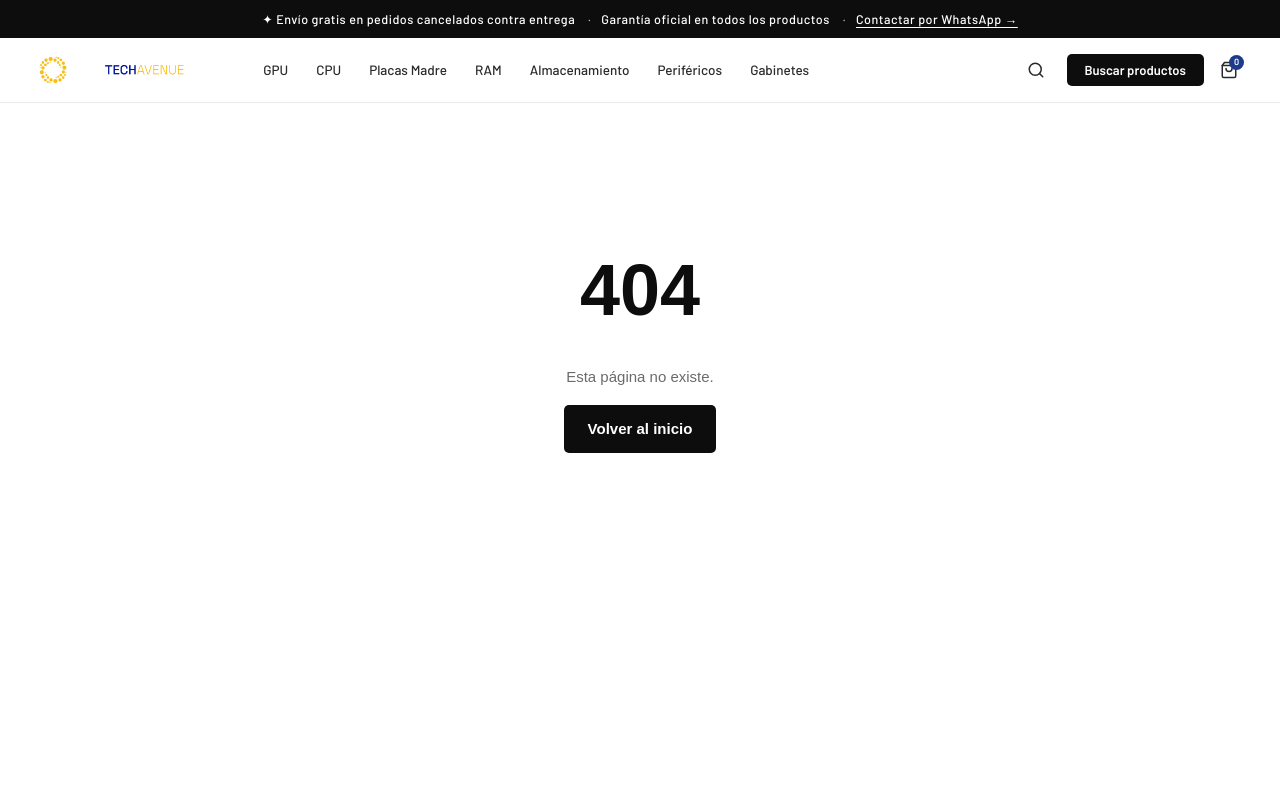
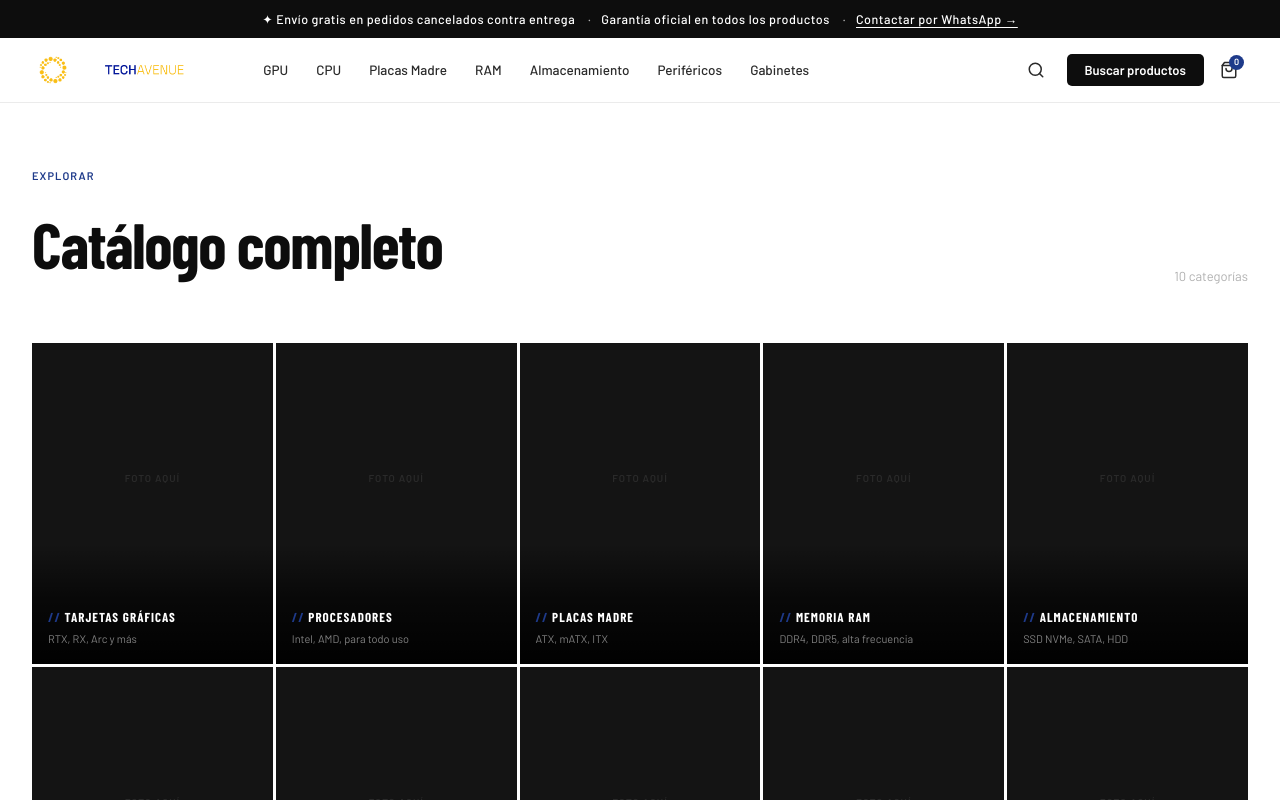
Before and after one commit to weswurld1/techavenue, a Next.js app: page /productos in a window 1280 px wide. Before the commit this address had no page. Shown: the top 800 px of the page. Built offline with nearby package versions, Linux system fonts and the light colour scheme; a web font is replaced by a local one.

Commit message:
admin-panel

```diff
--- /dev/null
+++ b/app/productos/page.jsx
@@ -0,0 +1,86 @@
+import Link from 'next/link'
+
+const CATEGORIAS = [
+  { href: '/categoria/gpu',             label: 'Tarjetas Gráficas', desc: 'RTX, RX, Arc y más',              img: '/images/categorias/gpu.png' },
+  { href: '/categoria/cpu',             label: 'Procesadores',      desc: 'Intel, AMD, para todo uso',       img: '/images/categorias/cpu.png' },
+  { href: '/categoria/placas-madre',    label: 'Placas Madre',      desc: 'ATX, mATX, ITX',                  img: '/images/categorias/motherboard.png' },
+  { href: '/categoria/ram',             label: 'Memoria RAM',       desc: 'DDR4, DDR5, alta frecuencia',     img: '/images/categorias/ram.png' },
+  { href: '/categoria/almacenamiento',  label: 'Almacenamiento',    desc: 'SSD NVMe, SATA, HDD',             img: '/images/categorias/ssd.png' },
+  { href: '/categoria/refrigeracion',   label: 'Refrigeración',     desc: 'Aire, liquida, pasta térmica',    img: '/images/categorias/cooling.png' },
+  { href: '/categoria/perifericos',     label: 'Periféricos',       desc: 'Teclados, mouse, headsets',       img: '/images/categorias/perifericos.png' },
+  { href: '/categoria/gabinetes',       label: 'Gabinetes',         desc: 'Full tower, mid tower, mini ITX', img: '/images/categorias/gabinete.png' },
+  { href: '/categoria/fuentes-de-poder',label: 'Fuentes de Poder',  desc: '80+ Bronze, Gold, Platinum',      img: '/images/categorias/psu.png' },
+  { href: '/categoria/redes',           label: 'Redes',             desc: 'WiFi, ethernet, switches',        img: '/images/categorias/redes.png' },
+]
+
+export default function ProductosPage() {
+  return (
+    <div style={{ maxWidth: 1360, margin: '0 auto', padding: '64px 32px 96px' }}>
+
+      <div style={{ marginBottom: 48 }}>
+        <div style={{ fontSize: 11, fontWeight: 700, letterSpacing: '0.1em', textTransform: 'uppercase', color: '#1E3A8A', marginBottom: 8 }}>
+          Explorar
+        </div>
+        <div style={{ display: 'flex', alignItems: 'flex-end', justifyContent: 'space-between' }}>
+          <h1 style={{ fontFamily: 'var(--font-display)', fontWeight: 800, fontSize: 'clamp(40px, 5vw, 64px)', color: 'var(--black)', letterSpacing: '-0.02em', margin: 0 }}>
+            Catálogo completo
+          </h1>
+          <span style={{ fontSize: 13, color: 'var(--gray-400)', marginBottom: 8 }}>{CATEGORIAS.length} categorías</span>
+        </div>
+      </div>
+
+      <div style={{ display: 'grid', gridTemplateColumns: 'repeat(5, 1fr)', gap: 3 }}>
+        {CATEGORIAS.map((cat) => (
+          <Link
+            key={cat.href}
+            href={cat.href}
+            style={{
+              position: 'relative',
+              aspectRatio: '3/4',
+              background: '#141414',
+              overflow: 'hidden',
+              cursor: 'pointer',
+              display: 'block',
+              textDecoration: 'none',
+              transition: 'transform 0.3s ease, box-shadow 0.3s ease',
+            }}
+            onMouseEnter={e => {
+              e.currentTarget.style.transform = 'translateY(-6px) scale(1.02)'
+              e.currentTarget.style.boxShadow = '0 16px 40px rgba(0,0,0,0.3)'
+              e.currentTarget.style.zIndex = '2'
+            }}
+            onMouseLeave={e => {
+              e.currentTarget.style.transform = 'none'
+              e.currentTarget.style.boxShadow = 'none'
+              e.currentTarget.style.zIndex = '1'
+            }}
+          >
+            <div style={{
+              position: 'absolute', inset: 0,
+              display: 'flex', alignItems: 'center', justifyContent: 'center',
+              padding: '20px 20px 72px',
+              transition: 'filter 0.4s ease',
+            }}>
+              <div style={{ width: '100%', height: '100%', display: 'flex', alignItems: 'center', justifyContent: 'center', fontSize: 10, fontWeight: 600, textTransform: 'uppercase', letterSpacing: '0.1em', color: '#2a2a2a' }}>
+                foto aquí
+              </div>
+            </div>
+
+            <div style={{ position: 'absolute', bottom: 0, left: 0, right: 0, height: 120, background: 'linear-gradient(to top, rgba(0,0,0,0.95) 0%, rgba(0,0,0,0.6) 55%, transparent 100%)', zIndex: 1 }} />
+
+            <div style={{ position: 'absolute', inset: 0, border: '1.5px solid transparent', transition: 'border-color 0.2s', zIndex: 2, pointerEvents: 'none' }} />
+
+            <div style={{ position: 'absolute', bottom: 0, left: 0, right: 0, padding: '12px 16px 16px', zIndex: 2 }}>
+              <div style={{ fontFamily: 'var(--font-display)', fontWeight: 700, fontSize: 13, color: 'var(--white)', letterSpacing: '0.08em', textTransform: 'uppercase', marginBottom: 3 }}>
+                <em style={{ color: '#1E3A8A', fontStyle: 'normal' }}>// </em>{cat.label}
+              </div>
+              <div style={{ fontSize: 11, color: 'rgba(255,255,255,0.5)', fontWeight: 400 }}>
+                {cat.desc}
+              </div>
+            </div>
+          </Link>
+        ))}
+      </div>
+    </div>
+  )
+}
```
